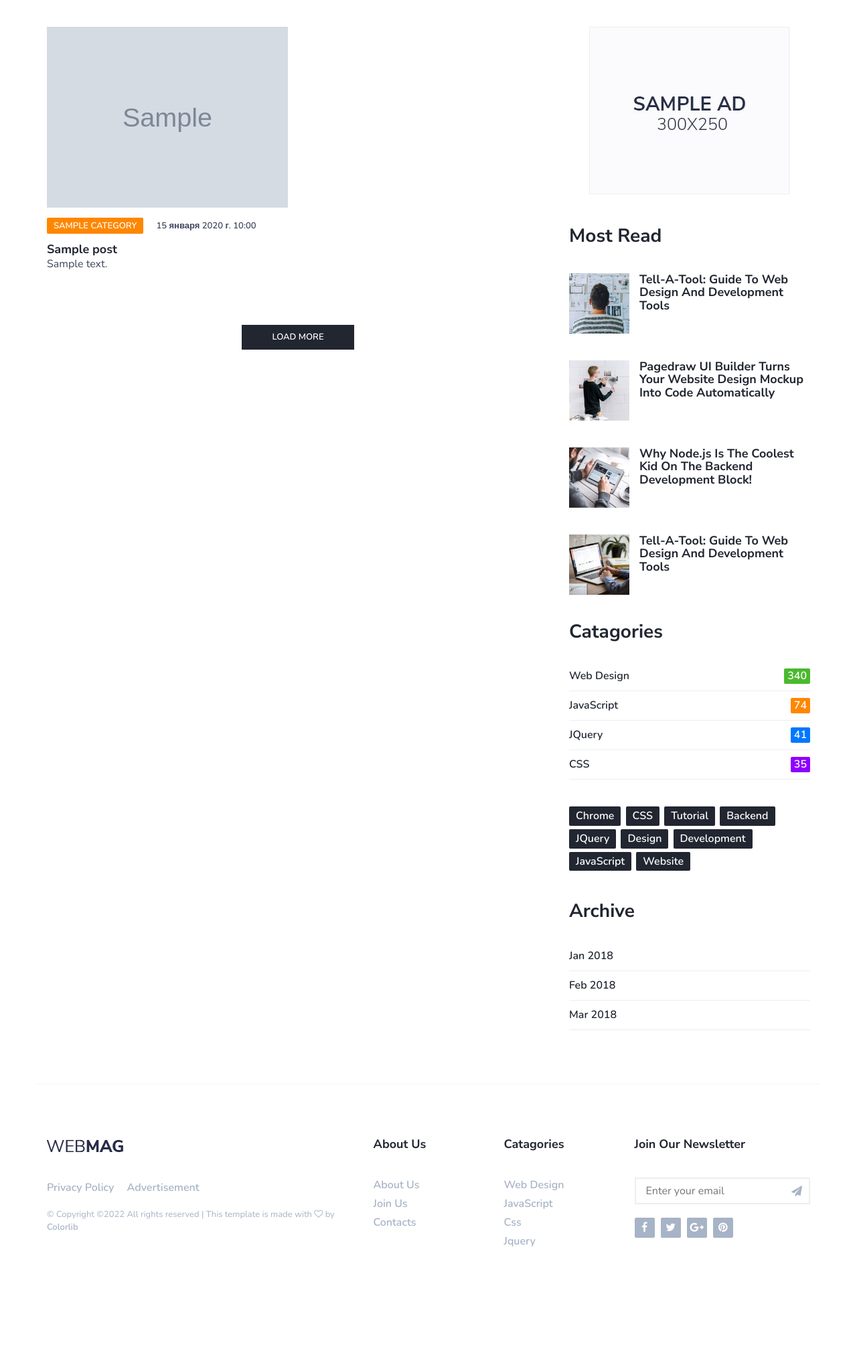
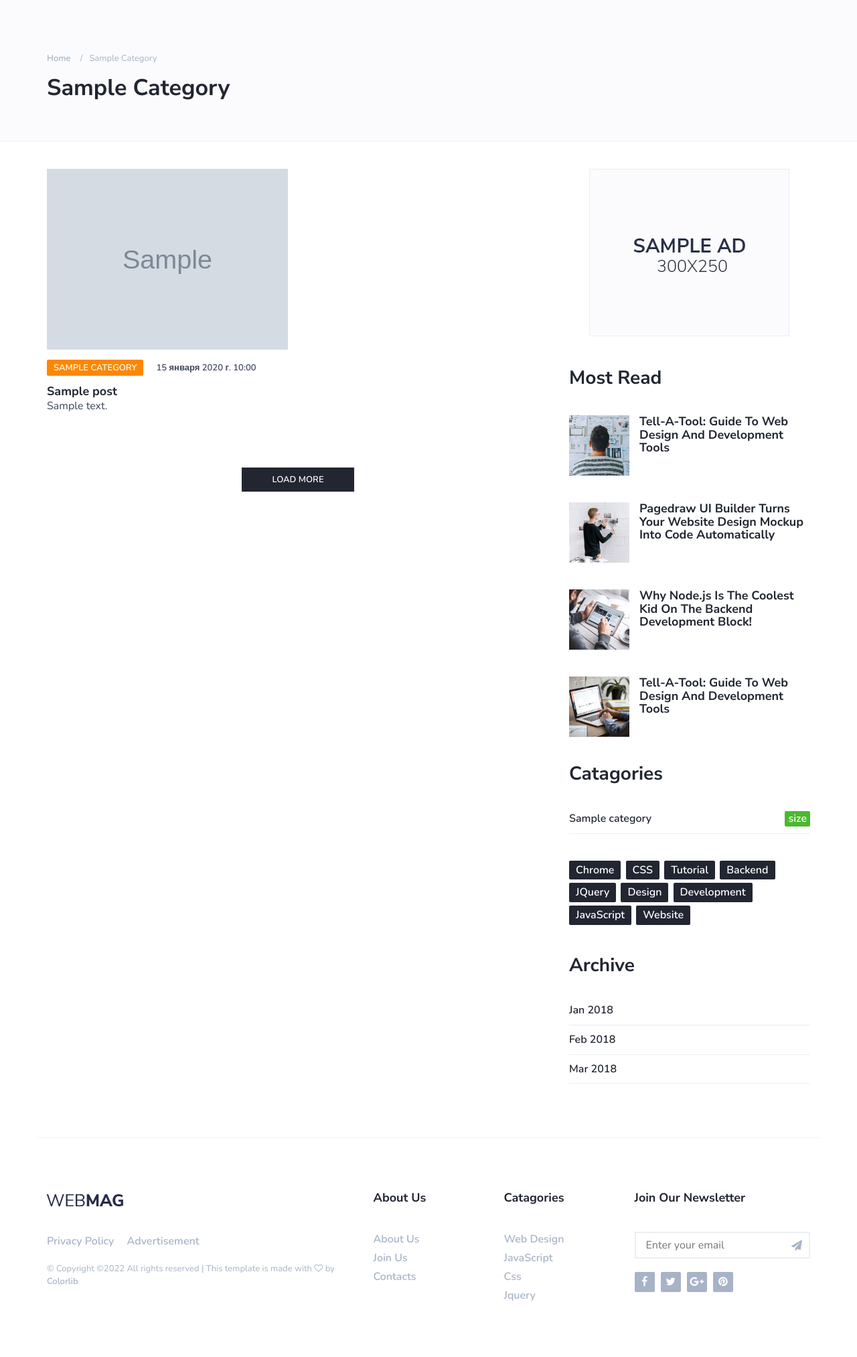
Before and after one commit to shamank/django_blog, a Django app: a page that uses templates/app/post_list.html in a window 1280 px wide. Shown: the part 70-2096 px from the top of the page at 67% size. Before the commit the page ends 1931 px from the top, so only its background shows below. Run offline with Django 4.2, Linux system fonts and the light colour scheme; tables that the repository leaves empty hold one stand-in row (values such as "Sample post"); grey boxes marked "Sample" are stand-in pictures; parts of the project's set-up code (start-up, migrations or seed data) failed here and were passed over; some libraries are stand-ins or nearby versions.

Commit message:
add usertags

```diff
--- /dev/null
+++ b/app/templatetags/page_header.py
@@ -0,0 +1,13 @@
+from django import template
+from app.models import Category
+
+register = template.Library()
+
+@register.simple_tag()
+def get_category(slug):
+    return Category.objects.get(slug=slug)
+
+@register.inclusion_tag('include/_categories.html')
+def show_categories():
+    categories = Category.objects.all()
+    return {"categories": categories}
--- a/templates/app/post_list.html
+++ b/templates/app/post_list.html
@@ -1,6 +1,7 @@
 {% extends 'base.html' %}
 
 {% block content %}
+{% include 'include/_page_header.html' %}
 <!-- section -->
 <div class="section">
 	<!-- container -->
@@ -109,7 +110,10 @@
 				<!-- /post widget -->
 
 				<!-- catagories -->
-				<div class="aside-widget">
+
+				{% load page_header %}
+				{% show_categories %}
+				<!--<div class="aside-widget">
 					<div class="section-title">
 						<h2>Catagories</h2>
 					</div>
@@ -121,7 +125,7 @@
 							<li><a href="#" class="cat-3">CSS<span>35</span></a></li>
 						</ul>
 					</div>
-				</div>
+				</div> -->
 				<!-- /catagories -->
 
 				<!-- tags -->
--- /dev/null
+++ b/templates/include/_categories.html
@@ -0,0 +1,20 @@
+{% load page_header %}
+
+
+<!-- catagories -->
+<div class="aside-widget">
+    <div class="section-title">
+        <h2>Catagories</h2>
+    </div>
+    <div class="category-widget">
+        <ul>
+            {% for cat in categories %}
+            <li><a href="#" class="cat-1">{{cat.title}}<span>size</span></a></li>
+          <!-- <li><a href="#" class="cat-2">JavaScript<span>74</span></a></li>
+            <li><a href="#" class="cat-4">JQuery<span>41</span></a></li>
+            <li><a href="#" class="cat-3">CSS<span>35</span></a></li>-->
+            {% endfor %}
+        </ul>
+    </div>
+</div>
+<!-- /catagories -->
--- /dev/null
+++ b/templates/include/_page_header.html
@@ -0,0 +1,19 @@
+{% load page_header %}
+
+{% with slug=request.path|cut:'/' %}
+
+{% get_category slug as category %}
+<div class="page-header">
+    <div class="container">
+        <div class="row">
+            <div class="col-md-10">
+                <ul class="page-header-breadcrumb">
+                    <li><a href="index.html">Home</a></li>
+                    <li>{{ category }}</li>
+                </ul>
+                <h1>{{ category }}</h1>
+            </div>
+        </div>
+    </div>
+</div>
+{% endwith %}
```
Also changed, not shown: app/templatetags/__init__.py (added).
